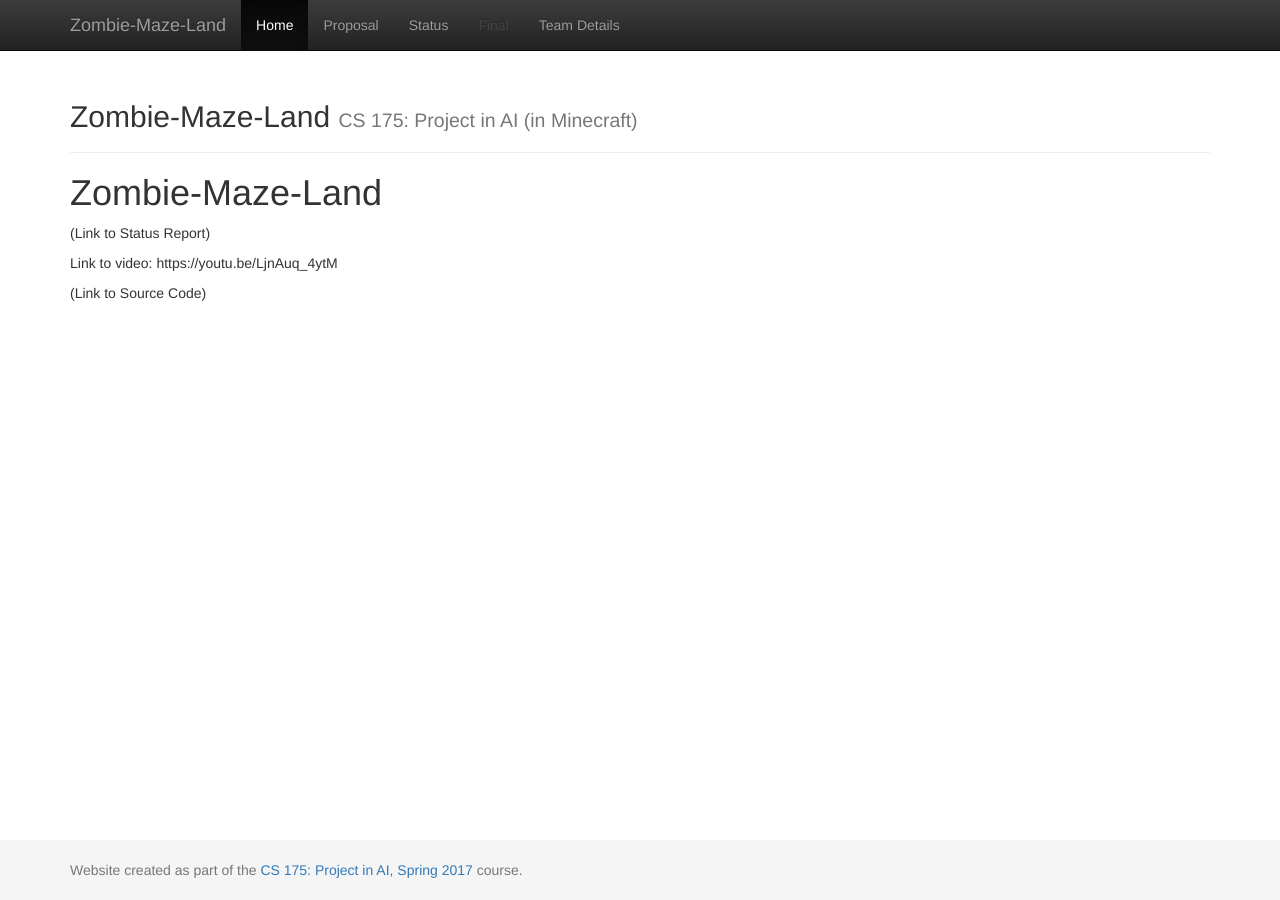
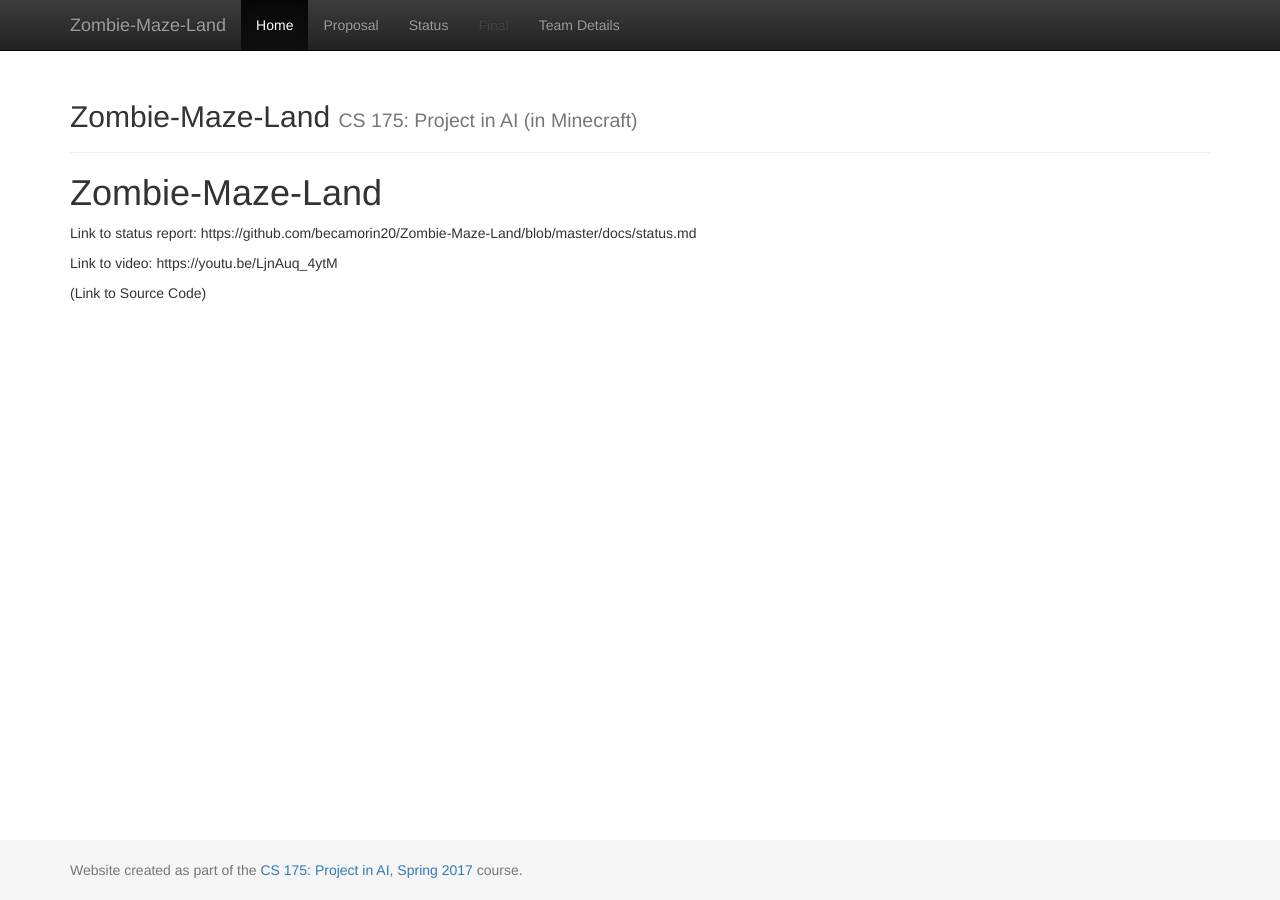
Before and after one commit to becamorin20/Group-16, a Jekyll site: the page built from docs/index.md, in a window 1280 px wide. Built offline with Jekyll 4.4.1, drawn with Linux system fonts in a browser that asks for light colours; some of the changed lines change nothing that is shown.

Commit message:
Update index.md

```diff
--- a/docs/index.md
+++ b/docs/index.md
@@ -5,7 +5,7 @@ title:  Home
 
 # Zombie-Maze-Land
 
-(Link to Status Report)
+Link to status report: https://github.com/becamorin20/Zombie-Maze-Land/blob/master/docs/status.md
 
 Link to video: https://youtu.be/LjnAuq_4ytM
 
```
